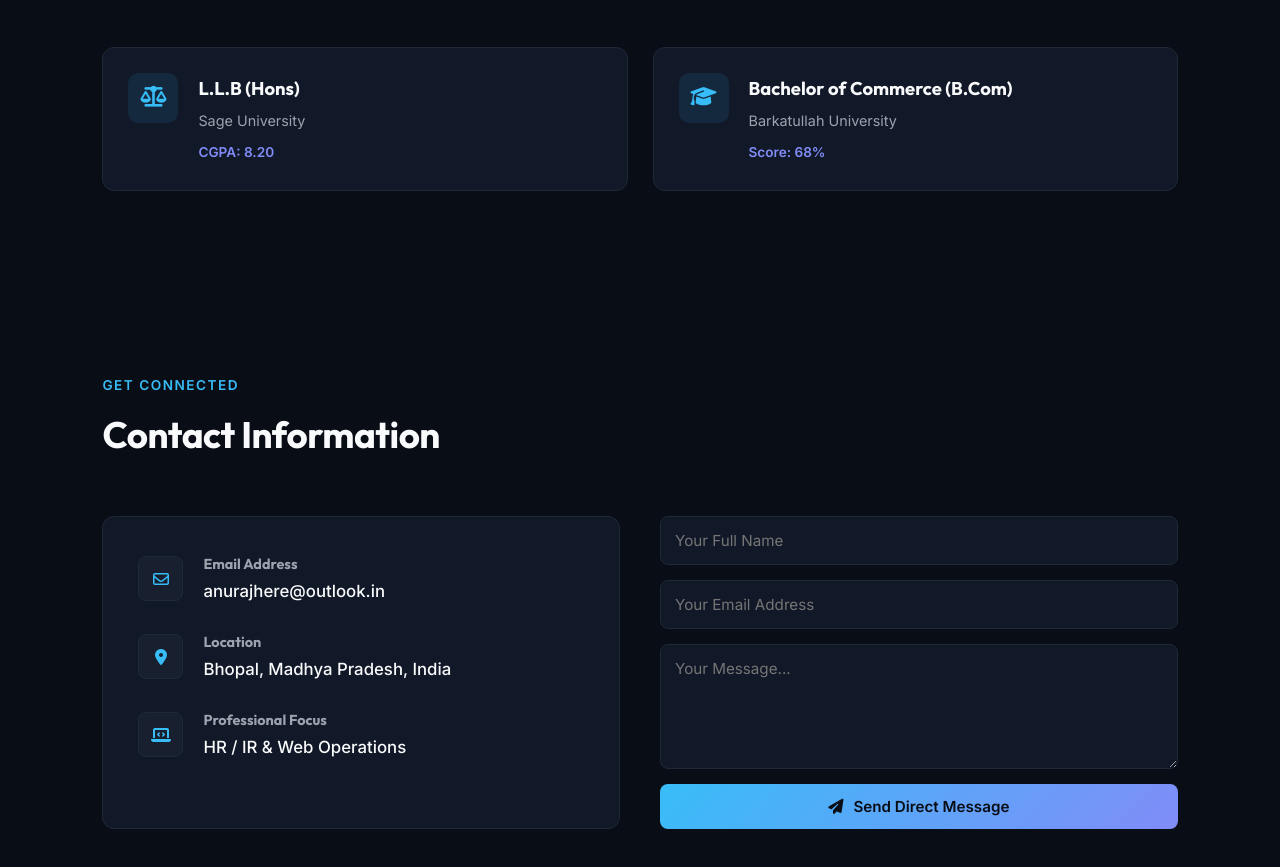
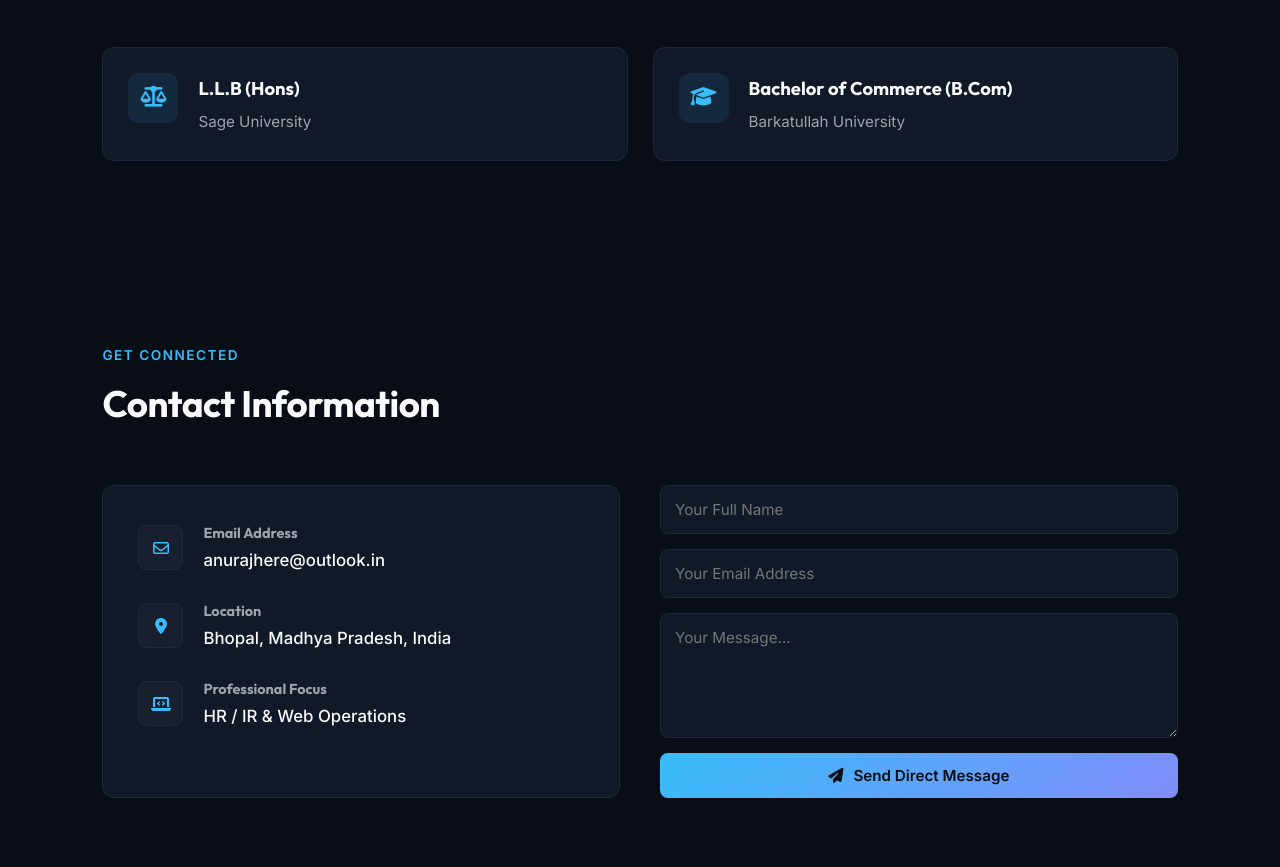
Before and after one commit to anurajhere1/anurajhere1.github.io, a plain HTML site: page index.html in a window 1280 px wide. Shown: the part 3966-4833 px from the top of the page. Drawn offline with Linux system fonts and the light colour scheme.

Commit message:
Update index.html

```diff
--- a/index.html
+++ b/index.html
@@ -438,15 +438,7 @@
 
         .edu-info p {
             color: var(--text-secondary);
-            font-size: 0.9rem;
-        }
-
-        .edu-info .score {
-            display: inline-block;
-            margin-top: 8px;
-            color: var(--accent-purple);
-            font-weight: 600;
-            font-size: 0.85rem;
+            font-size: 0.95rem;
         }
 
         /* --- Contact Section --- */
@@ -750,7 +742,6 @@
                 <div class="edu-info">
                     <h3>L.L.B (Hons)</h3>
                     <p>Sage University</p>
-                    <span class="score">CGPA: 8.20</span>
                 </div>
             </div>
 
@@ -759,7 +750,6 @@
                 <div class="edu-info">
                     <h3>Bachelor of Commerce (B.Com)</h3>
                     <p>Barkatullah University</p>
-                    <span class="score">Score: 68%</span>
                 </div>
             </div>
         </div>
@@ -835,7 +825,6 @@
             const subject = encodeURIComponent(`Portfolio Inquiry from ${name}`);
             const body = encodeURIComponent(`Hello Anuraj,\n\nMy Name: ${name}\nMy Email: ${email}\n\nMessage:\n${message}`);
 
-            // Opens default mail app (Outlook/Gmail) with pre-filled content
             window.location.href = `mailto:${myEmail}?subject=${subject}&body=${body}`;
         }
     </script>
```
